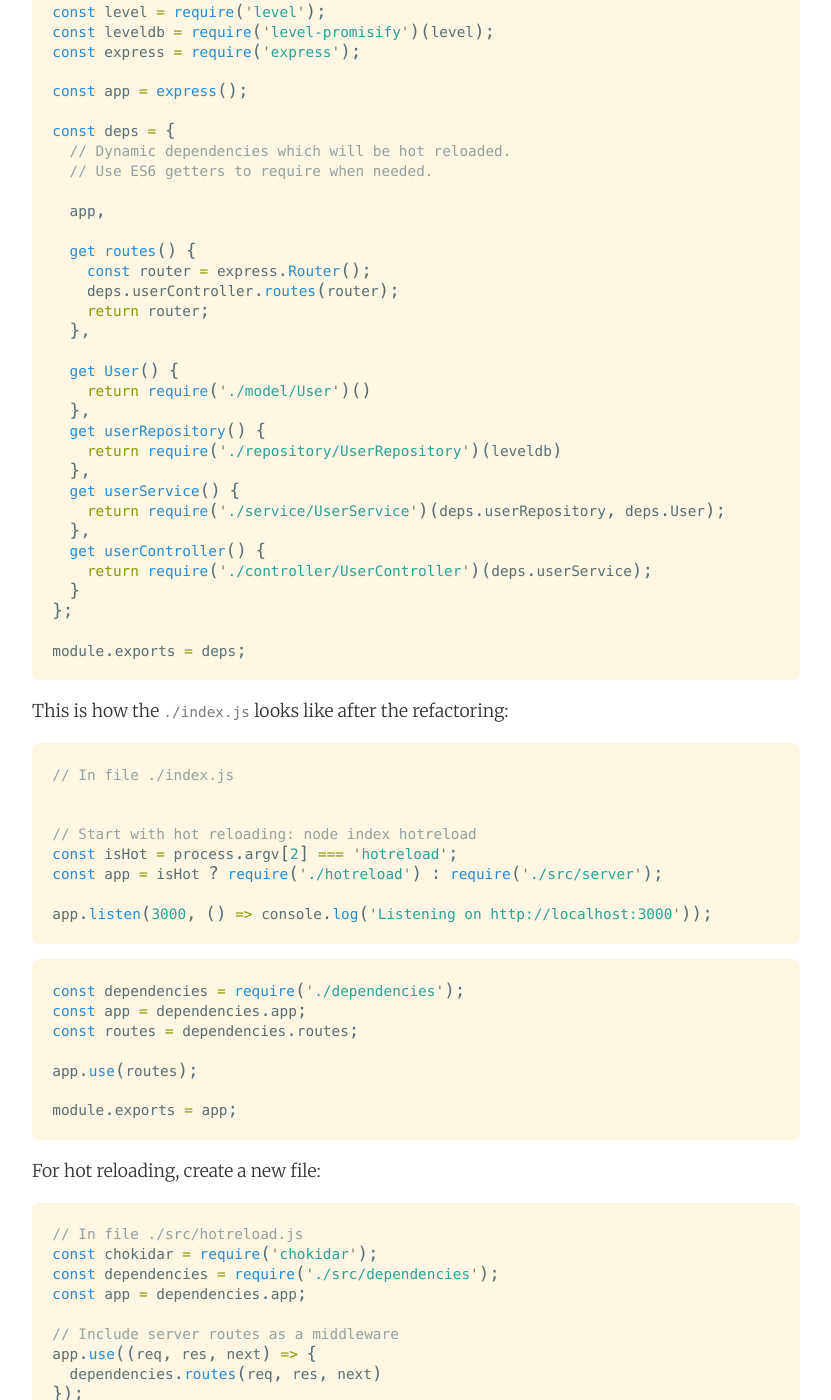
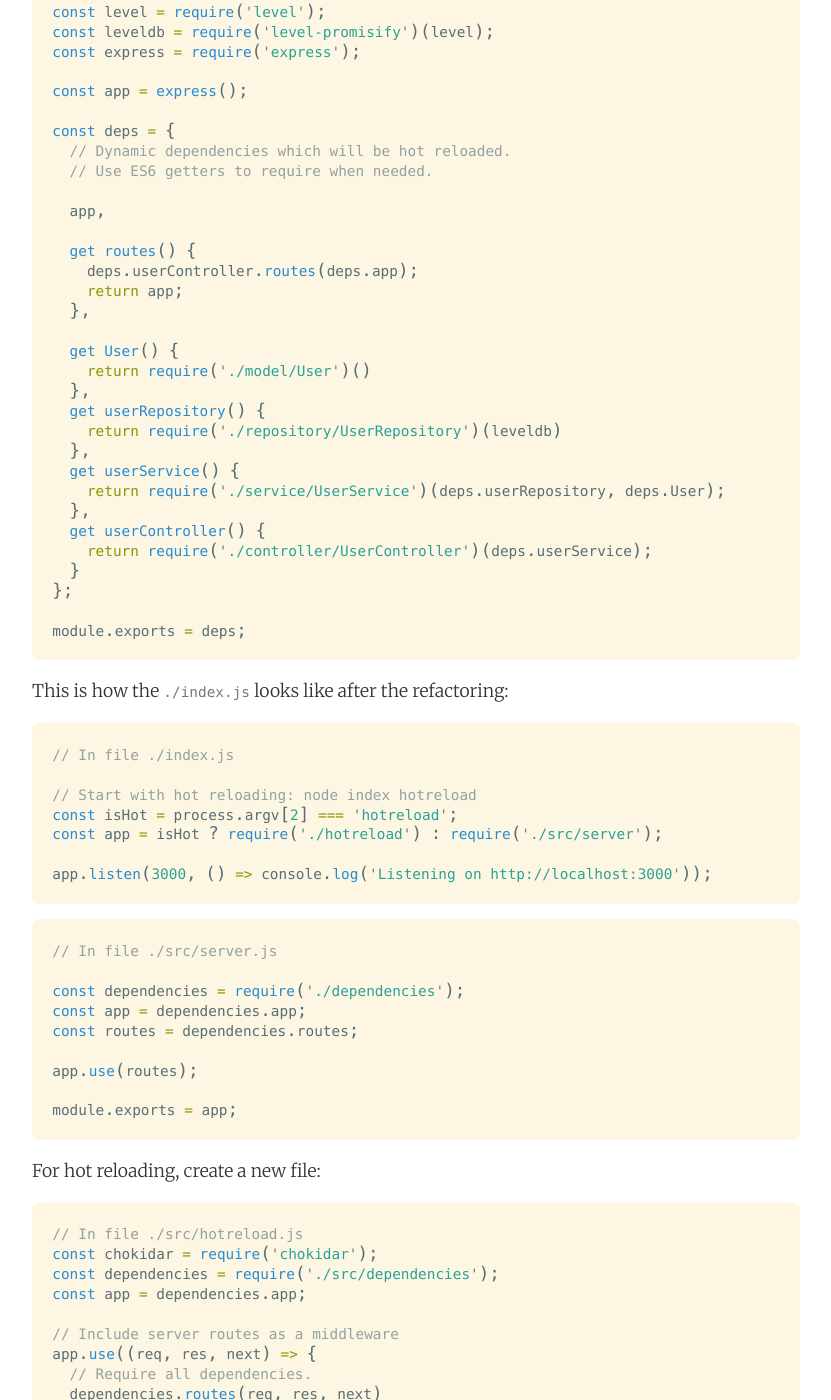
Before and after one commit to adri/adri.github.io, a Jekyll site: the page built from _posts/2016-01-20-function-factory-getters-hot-reloading.md, in a window 1280 px wide and 1400 px high, scrolled down 3586 px. Shown: the whole window, without its empty margins (224-1055 px from the left). Built offline with Jekyll 4.4.1, drawn with Linux system fonts in a browser that asks for light colours; nearby versions of some CDN libraries; Markdown is read by kramdown in place of the engine named in the settings; comment, search, counter and statistics services are not loaded.

Commit message:
More comments

````diff
--- a/_posts/2016-01-20-function-factory-getters-hot-reloading.md
+++ b/_posts/2016-01-20-function-factory-getters-hot-reloading.md
@@ -132,9 +132,8 @@ const deps = {
   app,
 
   get routes() {
-    const router = express.Router();
-    deps.userController.routes(router);
-    return router;
+    deps.userController.routes(deps.app);
+    return app;
   },
 
   get User() {
@@ -159,7 +158,6 @@ This is how the `./index.js` looks like after the refactoring:
 ```js
 // In file ./index.js
 
-
 // Start with hot reloading: node index hotreload
 const isHot = process.argv[2] === 'hotreload';
 const app = isHot ? require('./hotreload') : require('./src/server');
@@ -168,6 +166,8 @@ app.listen(3000, () => console.log('Listening on http://localhost:3000'));
 ```
 
 ```js
+// In file ./src/server.js
+
 const dependencies = require('./dependencies');
 const app = dependencies.app;
 const routes = dependencies.routes;
@@ -187,6 +187,7 @@ const app = dependencies.app;
 
 // Include server routes as a middleware
 app.use((req, res, next) => {
+  // Require all dependencies.
   dependencies.routes(req, res, next)
 });
 
````
